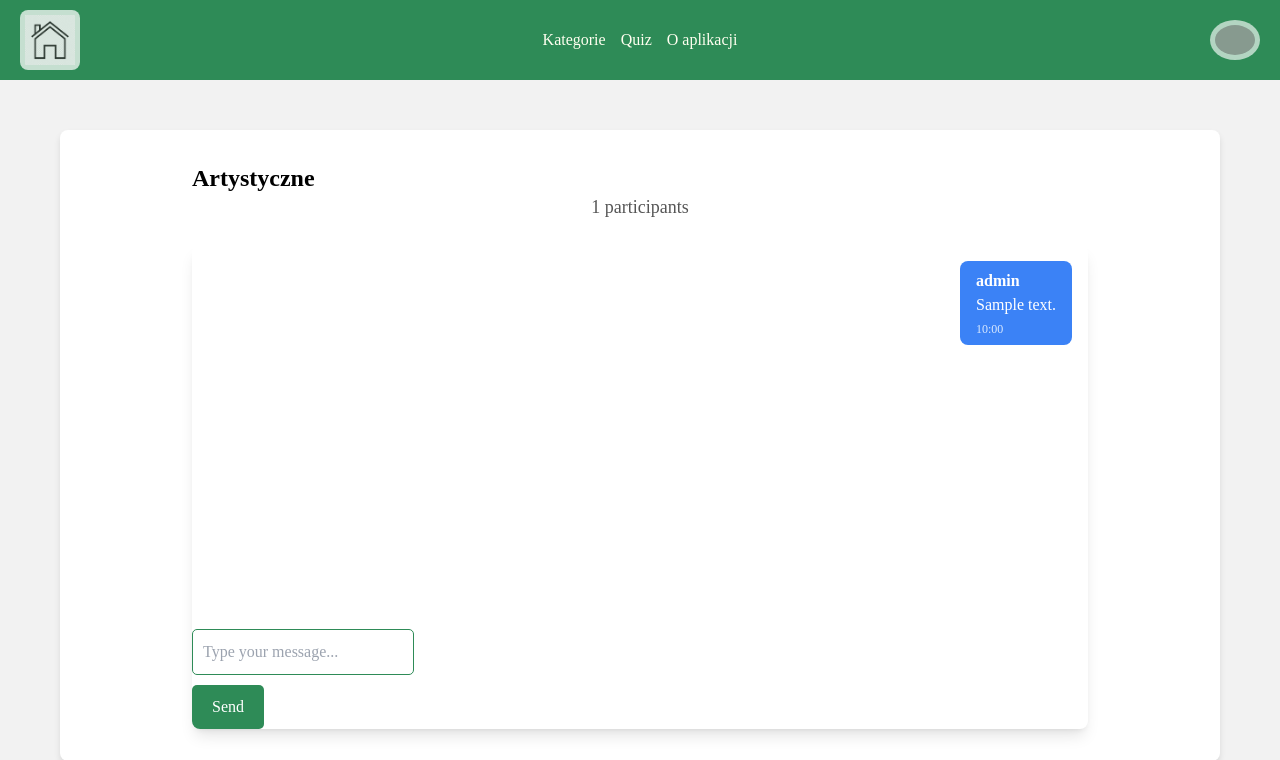
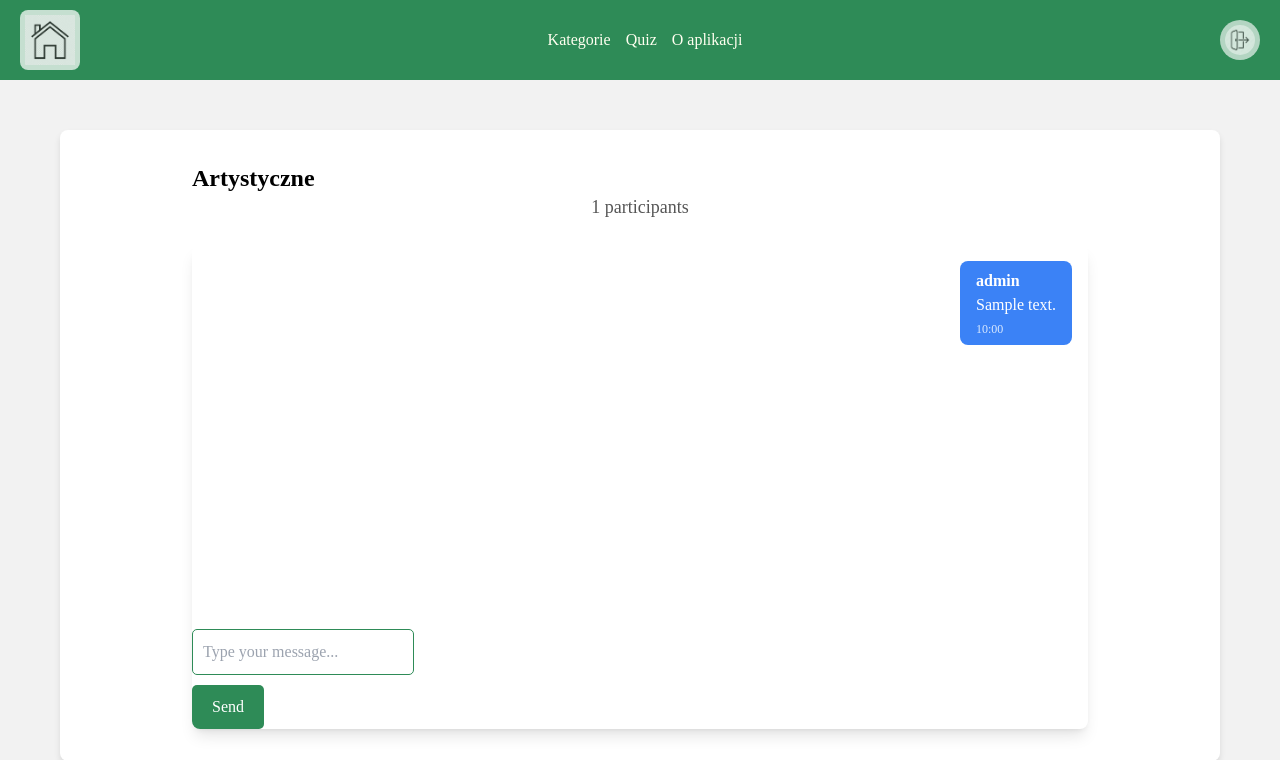
Before and after one commit to olimo54323/BIT_Festival_2024, a Flask app: page /chat/1 in a window 1280 px wide. Shown: the top 760 px of the page. Run offline with Flask 3, Linux system fonts and the light colour scheme; a user stored in the database is signed in; data comes from the database, SQL or seed files in the repository; tables that the repository leaves empty hold one stand-in row (values such as "Sample post"); parts of the project's set-up code (start-up, migrations or seed data) failed here and were passed over; some libraries are stand-ins or nearby versions; grey boxes are pictures that could not be loaded.

Commit message:
header w room

```diff
--- a/templates/chat/room.html
+++ b/templates/chat/room.html
@@ -23,12 +23,19 @@
         </ul>
     </nav>
     <div class="login-container">
-        <a href="{{ url_for('login') }}">
-            <img src="{{ url_for('static', filename='images/login.png') }}" alt="Zaloguj się" class="login-icon">
-        </a>
+        {% if current_user.is_authenticated %}
+            <!-- Przycisk wylogowania -->
+            <a href="{{ url_for('logout') }}">
+                <img src="{{ url_for('static', filename='images/logout.webp') }}" alt="Wyloguj się" class="login-icon">
+            </a>
+        {% else %}
+            <!-- Przycisk logowania -->
+            <a href="{{ url_for('login') }}">
+                <img src="{{ url_for('static', filename='images/login.webp') }}" alt="Zaloguj się" class="login-icon">
+            </a>
+        {% endif %}
     </div>
 </header>
-
     <main>
         {% with messages = get_flashed_messages() %}
             {% if messages %}
```
